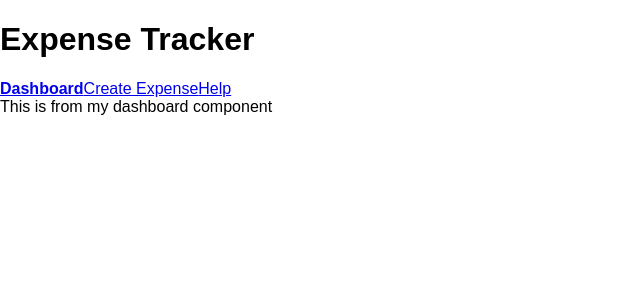
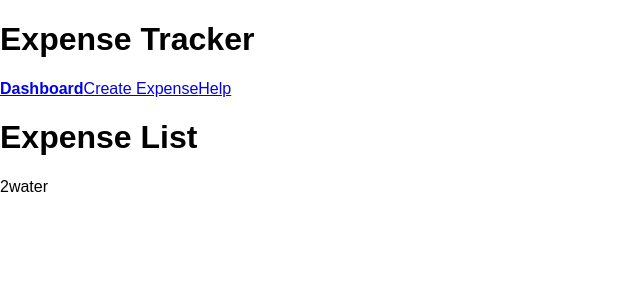
Before and after one commit to k-yomo/expense-tracker, a React app: page / in a window 1280 px wide. Shown: the top 300 px of the page, without its empty margins (0-640 px from the left). Built offline with nearby package versions, Linux system fonts and the light colour scheme.

Commit message:
Create ExpenseList page

```diff
--- a/package.json
+++ b/package.json
@@ -35,6 +35,7 @@
     "react": "^16.0.0",
     "react-dev-utils": "^4.1.0",
     "react-dom": "^16.0.0",
+    "react-redux": "^5.0.6",
     "react-router-dom": "^4.2.2",
     "redux": "^3.7.2",
     "style-loader": "0.18.2",
--- a/src/components/ExpenseDashboardPage.js
+++ b/src/components/ExpenseDashboardPage.js
@@ -1,8 +1,10 @@
-import React from 'react'
+import React from 'react';
+import ExpenseList from './ExpenseList';
+
 
 const ExpenseDashboardPage = () => (
   <div>
-    This is from my dashboard component
+    <ExpenseList />
   </div>
 );
 
--- /dev/null
+++ b/src/components/ExpenseList.js
@@ -0,0 +1,17 @@
+import React from 'react';
+import { connect } from 'react-redux';
+
+const ExpenseList = (props) => (
+  <div>
+    <h1>Expense List</h1>
+    {props.expenses.length}
+    {props.filters.text}
+  </div>
+);
+
+const mapStateToProps = (state) => ({
+  expenses: state.expenses,
+  filters: state.filters
+});
+
+export default connect(mapStateToProps)(ExpenseList);
--- a/src/index.js
+++ b/src/index.js
@@ -1,5 +1,6 @@
 import React from 'react';
 import ReactDOM from 'react-dom';
+import { Provider } from 'react-redux';
 import AppRouter from './routers/AppRouter'
 import configureStore from './store/configureStore';
 import { addExpense, editExpense, removeExpense } from './actions/expenses'
@@ -25,8 +26,14 @@ store.dispatch(addExpense({
 
 store.dispatch(setTextFilter("water"));
 
-const currentState = store.getState();
-console.log(getVisibleExpenses(currentState.expenses, currentState.filters));
+const state = store.getState();
+console.log(getVisibleExpenses(state.expenses, state.filters));
 
-ReactDOM.render(<AppRouter />, document.getElementById('root'));
+const jsx = (
+  <Provider store={store}>
+    <AppRouter />
+  </Provider>
+)
+
+ReactDOM.render(jsx, document.getElementById('root'));
 registerServiceWorker();
```
Also changed, not shown: 1 other file (tests, documents, lock files or other folders).
